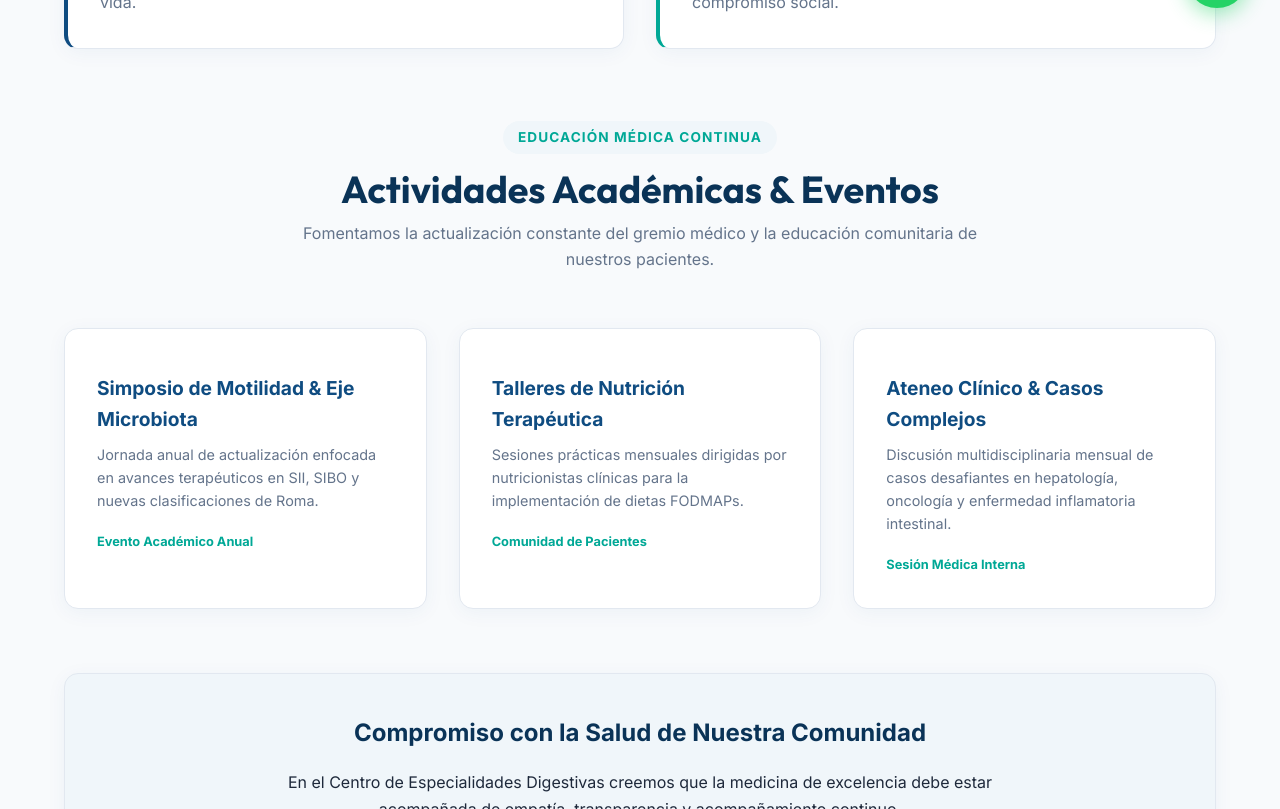
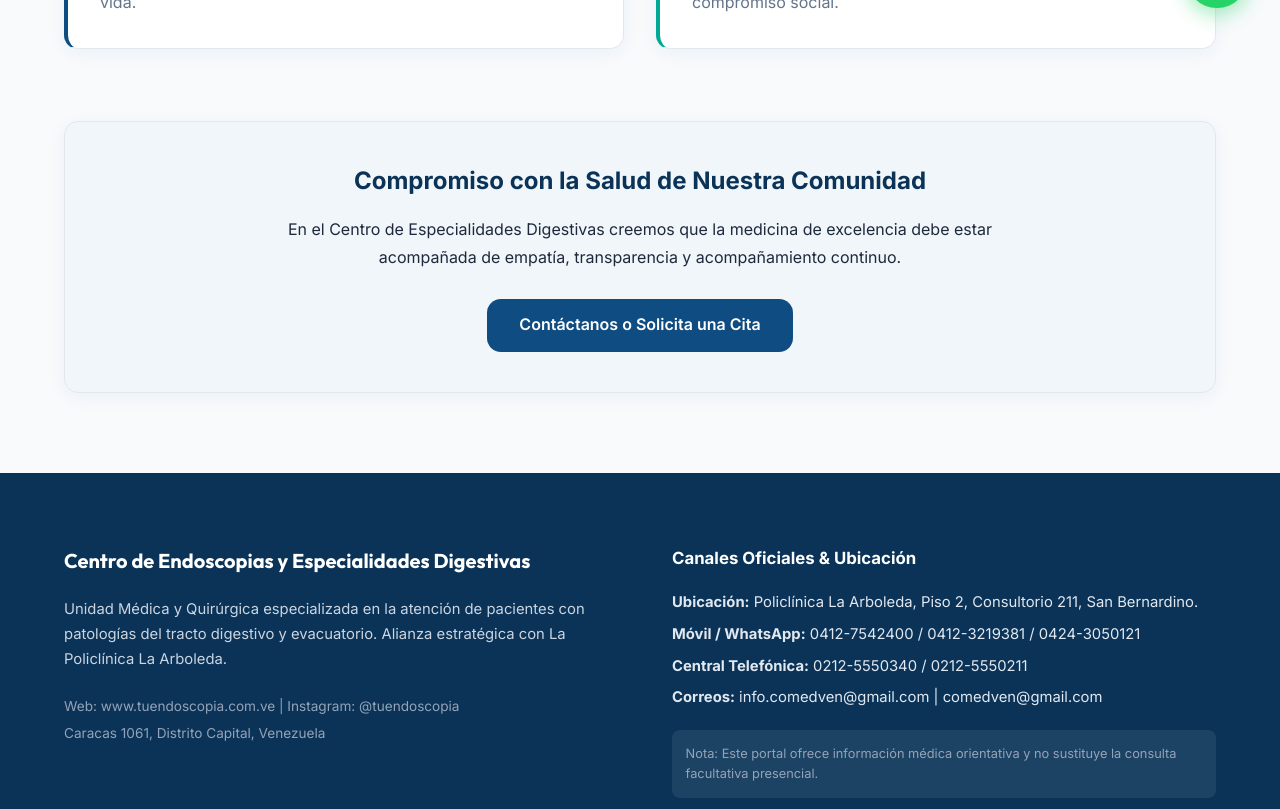
Before and after one commit to luisge12/COMEDVEN, a Next.js app: page /nosotros in a window 1280 px wide. Shown: the part 760-1569 px from the top of the page. Built offline with nearby package versions, Linux system fonts and the light colour scheme.

Commit message:
Eliminar seccion ficticia de Actividades Academicas y Eventos en Nosotros

```diff
--- a/src/app/nosotros/page.tsx
+++ b/src/app/nosotros/page.tsx
@@ -37,46 +37,6 @@ export default function NosotrosPage() {
           </div>
         </div>
 
-        {/* Sección de Actividades Académicas y Eventos */}
-        <div className="section-title-wrap reveal-up">
-          <span className="section-tag">Educación Médica Continua</span>
-          <h2 className="section-title">Actividades Académicas & Eventos</h2>
-          <p style={{ color: 'var(--color-text-muted)', marginTop: '0.5rem' }}>
-            Fomentamos la actualización constante del gremio médico y la educación comunitaria de nuestros pacientes.
-          </p>
-        </div>
-
-        <div className="grid-3" style={{ marginBottom: '4rem' }}>
-          <div className="card reveal-up delay-100">
-            <h3 style={{ color: 'var(--color-primary)', margin: '0.75rem 0 0.5rem 0', fontSize: '1.2rem' }}>
-              Simposio de Motilidad & Eje Microbiota
-            </h3>
-            <p style={{ color: 'var(--color-text-muted)', fontSize: '0.9rem', lineHeight: '1.6', marginBottom: '1rem' }}>
-              Jornada anual de actualización enfocada en avances terapéuticos en SII, SIBO y nuevas clasificaciones de Roma.
-            </p>
-            <span style={{ fontSize: '0.8rem', fontWeight: 700, color: 'var(--color-accent)' }}>Evento Académico Anual</span>
-          </div>
-
-          <div className="card reveal-up delay-200">
-            <h3 style={{ color: 'var(--color-primary)', margin: '0.75rem 0 0.5rem 0', fontSize: '1.2rem' }}>
-              Talleres de Nutrición Terapéutica
-            </h3>
-            <p style={{ color: 'var(--color-text-muted)', fontSize: '0.9rem', lineHeight: '1.6', marginBottom: '1rem' }}>
-              Sesiones prácticas mensuales dirigidas por nutricionistas clínicas para la implementación de dietas FODMAPs.
-            </p>
-            <span style={{ fontSize: '0.8rem', fontWeight: 700, color: 'var(--color-accent)' }}>Comunidad de Pacientes</span>
-          </div>
-
-          <div className="card reveal-up delay-300">
-            <h3 style={{ color: 'var(--color-primary)', margin: '0.75rem 0 0.5rem 0', fontSize: '1.2rem' }}>
-              Ateneo Clínico & Casos Complejos
-            </h3>
-            <p style={{ color: 'var(--color-text-muted)', fontSize: '0.9rem', lineHeight: '1.6', marginBottom: '1rem' }}>
-              Discusión multidisciplinaria mensual de casos desafiantes en hepatología, oncología y enfermedad inflamatoria intestinal.
-            </p>
-            <span style={{ fontSize: '0.8rem', fontWeight: 700, color: 'var(--color-accent)' }}>Sesión Médica Interna</span>
-          </div>
-        </div>
 
         {/* Compromiso con la Sociedad */}
         <div className="card reveal-up" style={{ backgroundColor: 'var(--color-primary-light)', padding: '2.5rem', textAlign: 'center' }}>
```
